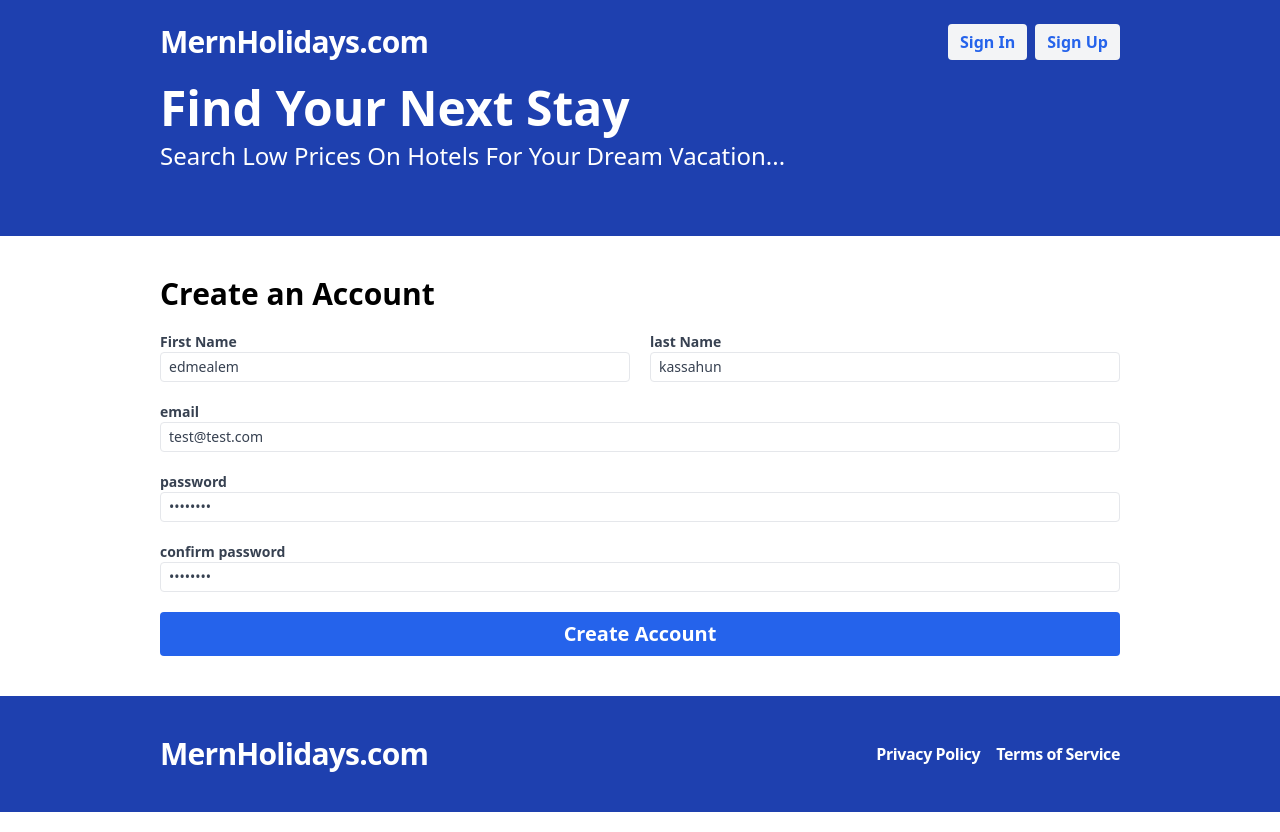
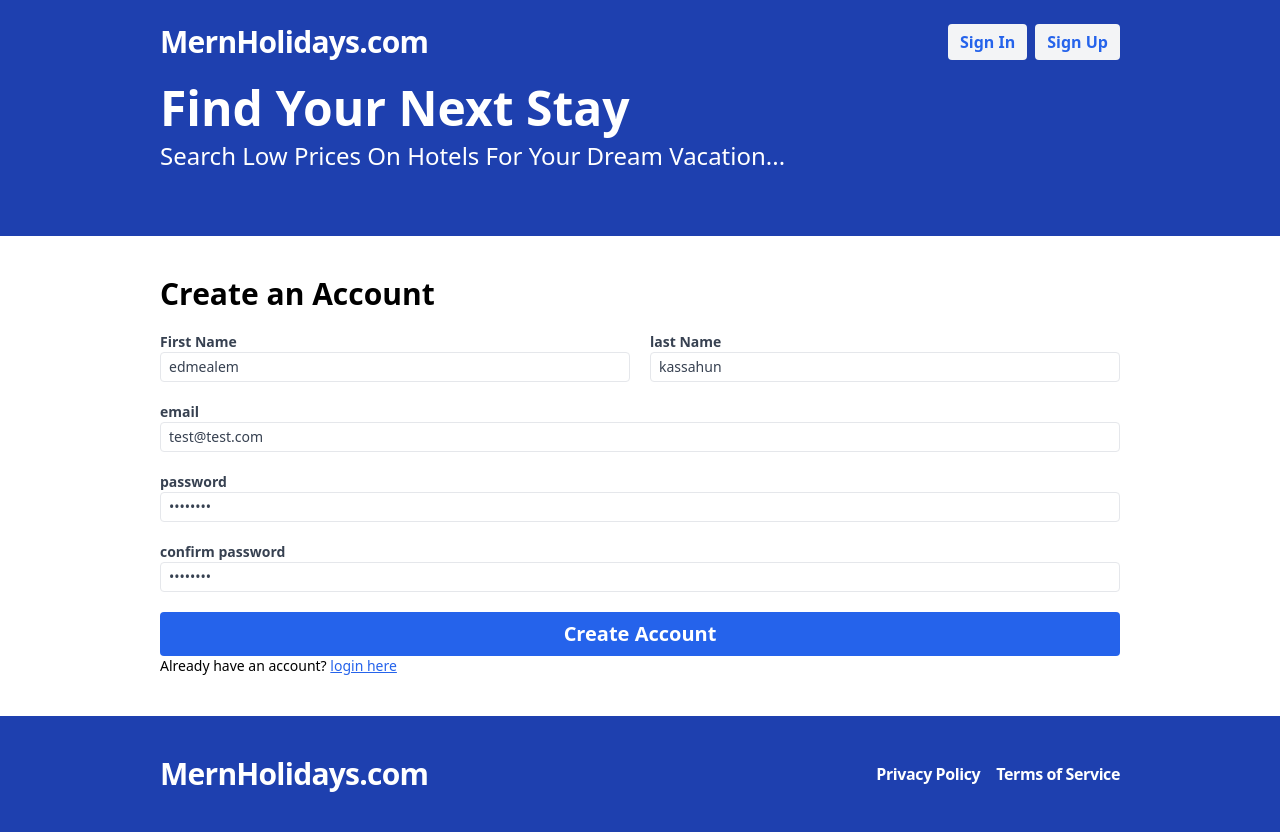
Before and after one commit to BaGorK/bookingApp-mern, a React (Vite) app in the folder frontend/: page /register in a window 1280 px wide. Built offline with nearby package versions, Linux system fonts and the light colour scheme; no server answers.

Commit message:
feat: add a link to a login page in register page

```diff
--- a/frontend/src/pages/Register.tsx
+++ b/frontend/src/pages/Register.tsx
@@ -1,7 +1,7 @@
 import { useMutation, useQueryClient } from "@tanstack/react-query";
 import { useForm } from "react-hook-form";
 import * as apiClient from "../services/api-client";
-import { useNavigate } from "react-router-dom";
+import { Link, useNavigate } from "react-router-dom";
 import { useAppContext } from "../contexts/AppContext";
 
 export type RegisterFormDataType = {
@@ -161,6 +161,12 @@ export default function Register() {
         >
           Create Account
         </button>
+        <span className="text-sm">
+          Already have an account?{" "}
+          <Link to="/sign-in" className="text-blue-600 underline">
+            login here
+          </Link>
+        </span>{" "}
       </span>
     </form>
   );
```
